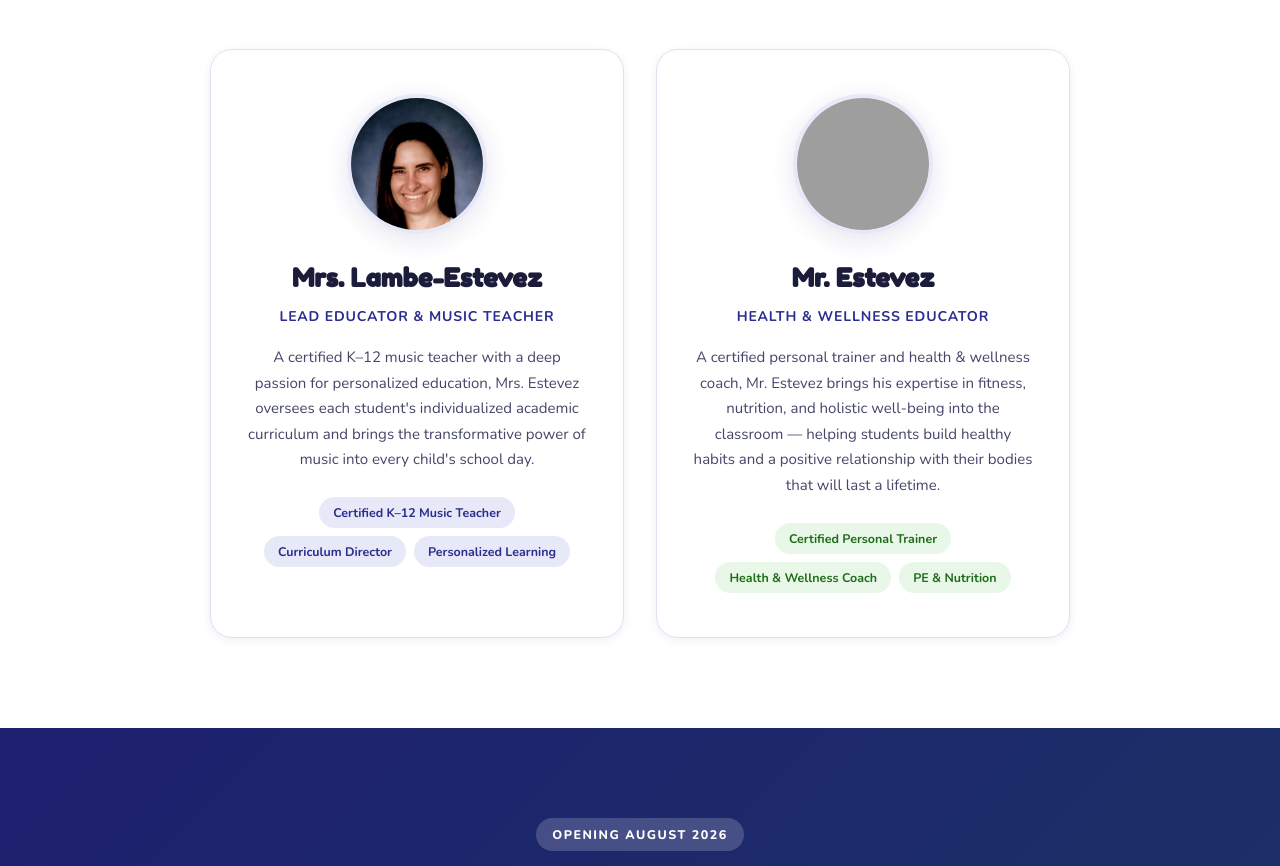
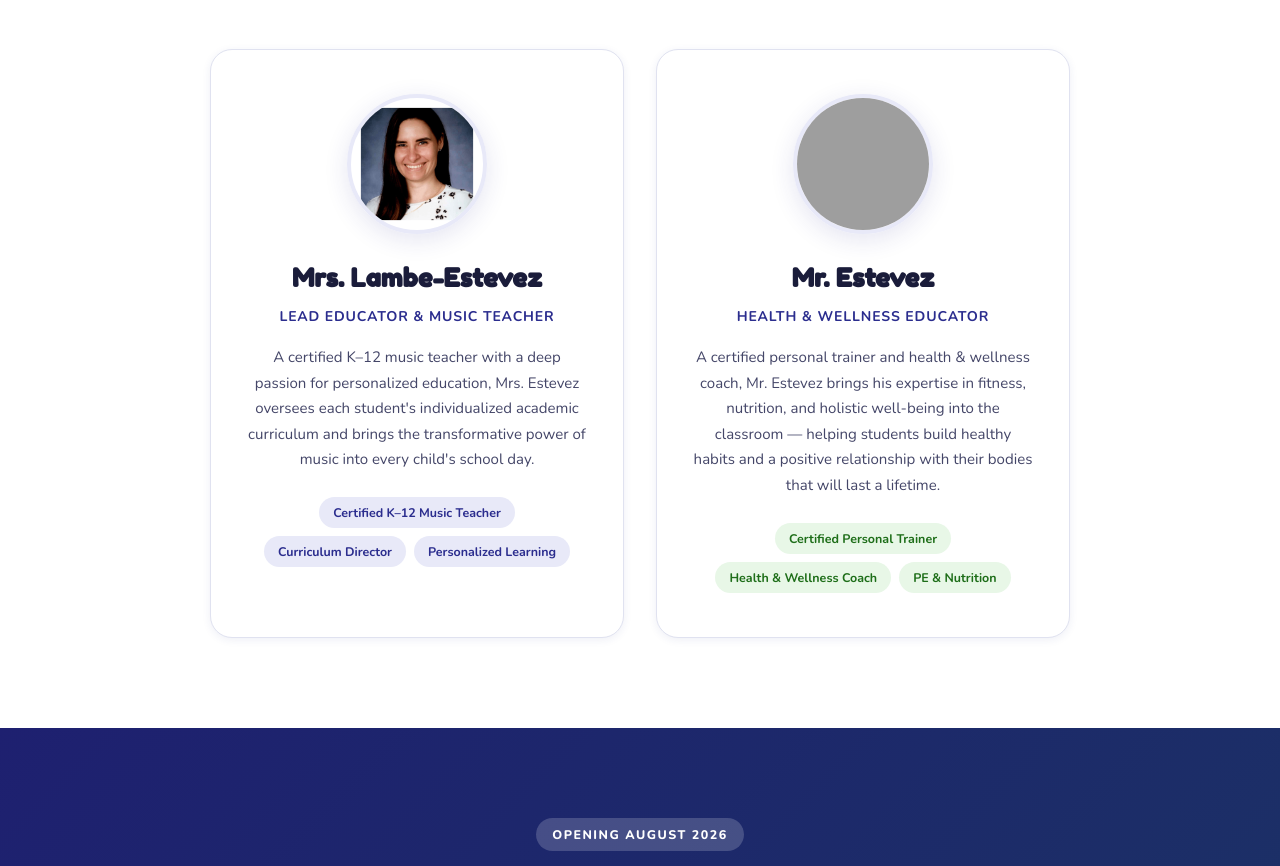
Before and after one commit to cweunlimited/harmonyandhealthmicroschool-site, a plain HTML site: page index.html in a window 1280 px wide. Shown: the part 5457-6323 px from the top of the page. Drawn offline with nearby package versions, Linux system fonts and the light colour scheme; grey boxes are pictures that could not be loaded.

Commit message:
Adjust wife's photo zoom to match

```diff
--- a/index.html
+++ b/index.html
@@ -270,7 +270,7 @@
       <div class="educators-grid">
         <div class="educator-card">
           <div class="educator-avatar">
-            <img src="Monika Lambe-Estevez profile photo.png" alt="Mrs. Lambe-Estevez">
+            <img src="Monika Lambe-Estevez profile photo.png" alt="Mrs. Lambe-Estevez" class="photo-zoom-out">
           </div>
           <h3>Mrs. Lambe-Estevez</h3>
           <div class="educator-role">Lead Educator &amp; Music Teacher</div>
--- a/style.css
+++ b/style.css
@@ -736,6 +736,12 @@ h2.light, p.light, .section-intro.light { color: #fff; }
   display: block;
 }
 
+.educator-avatar img.photo-zoom-out {
+  object-fit: cover;
+  transform: scale(0.85);
+  object-position: center center;
+}
+
 .educator-card h3 {
   font-family: 'Fredoka One', cursive;
   font-size: 1.6rem;
```
